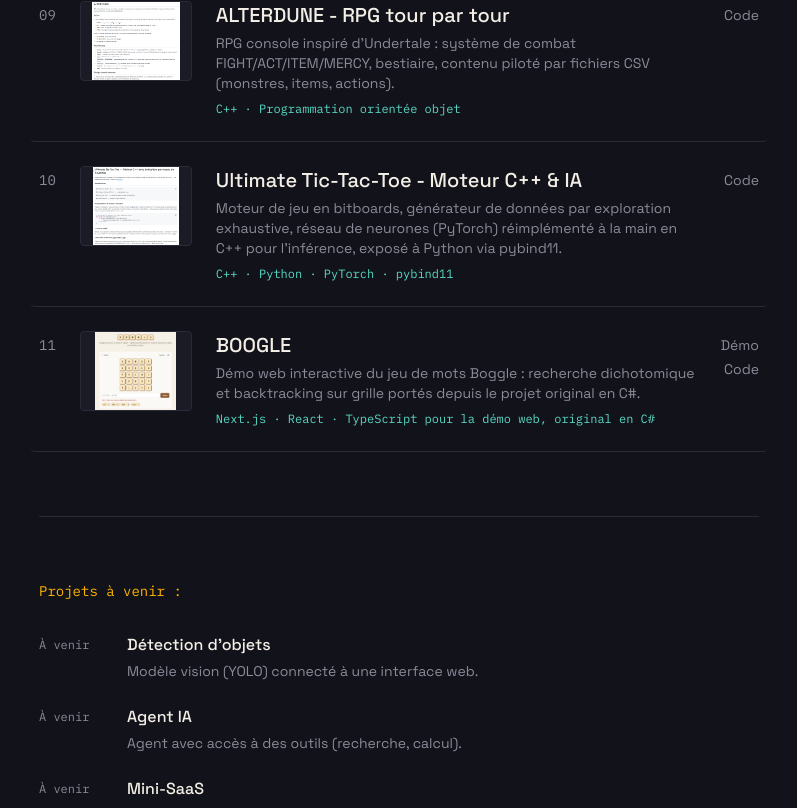
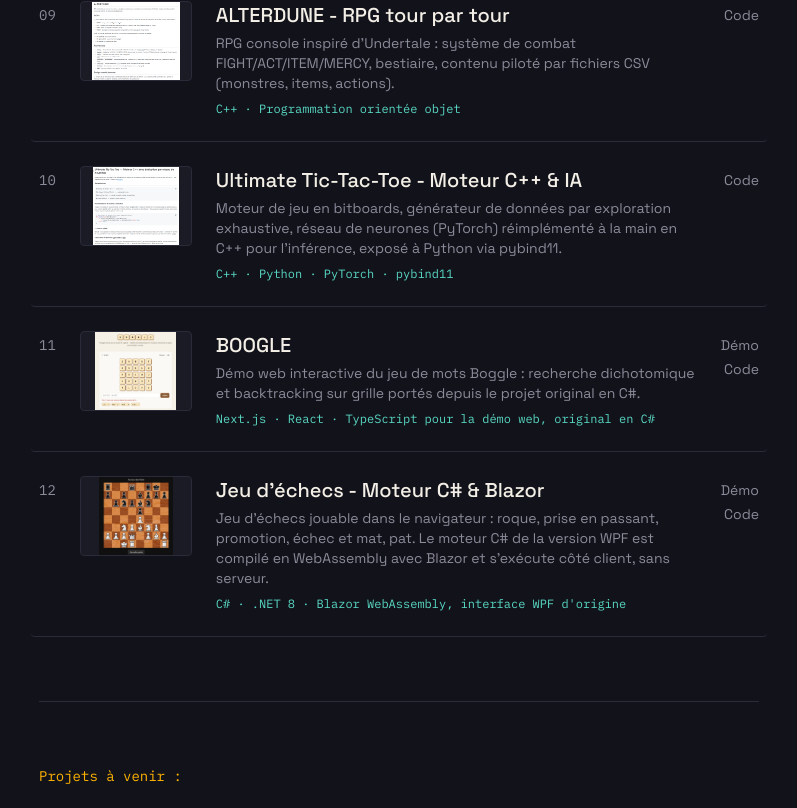
Before and after one commit to PierreBoudraa/pierre-portfolio, a Next.js app: page / in a window 1280 px wide. Shown: the part 1724-2532 px from the top of the page, without its empty margins (241-1038 px from the left). Built offline with nearby package versions, Linux system fonts and the light colour scheme.

Commit message:
Ajout du projet jeu d'échecs

```diff
--- a/app/page.tsx
+++ b/app/page.tsx
@@ -107,6 +107,15 @@ const shippedProjects: ShippedProject[] = [
     url: "https://boogle-demo.vercel.app/",
     sourceUrl: "https://github.com/PierreBoudraa/boogle-game",
     screenshot: "/screenshots/Boogle.png",
+  },
+  {
+    number: "12",
+    name: "Jeu d'échecs - Moteur C# & Blazor",
+    stack: "C# · .NET 8 · Blazor WebAssembly, interface WPF d'origine",
+    description: "Jeu d'échecs jouable dans le navigateur : roque, prise en passant, promotion, échec et mat, pat. Le moteur C# de la version WPF est compilé en WebAssembly avec Blazor et s'exécute côté client, sans serveur.",
+    url: "https://pierreboudraa.github.io/mychessgame/",
+    sourceUrl: "https://github.com/PierreBoudraa/mychessgame",
+    screenshot: "/screenshots/chess.png",
   },
 ];
 
```
Also changed, not shown: public/screenshots/chess.png (added).
